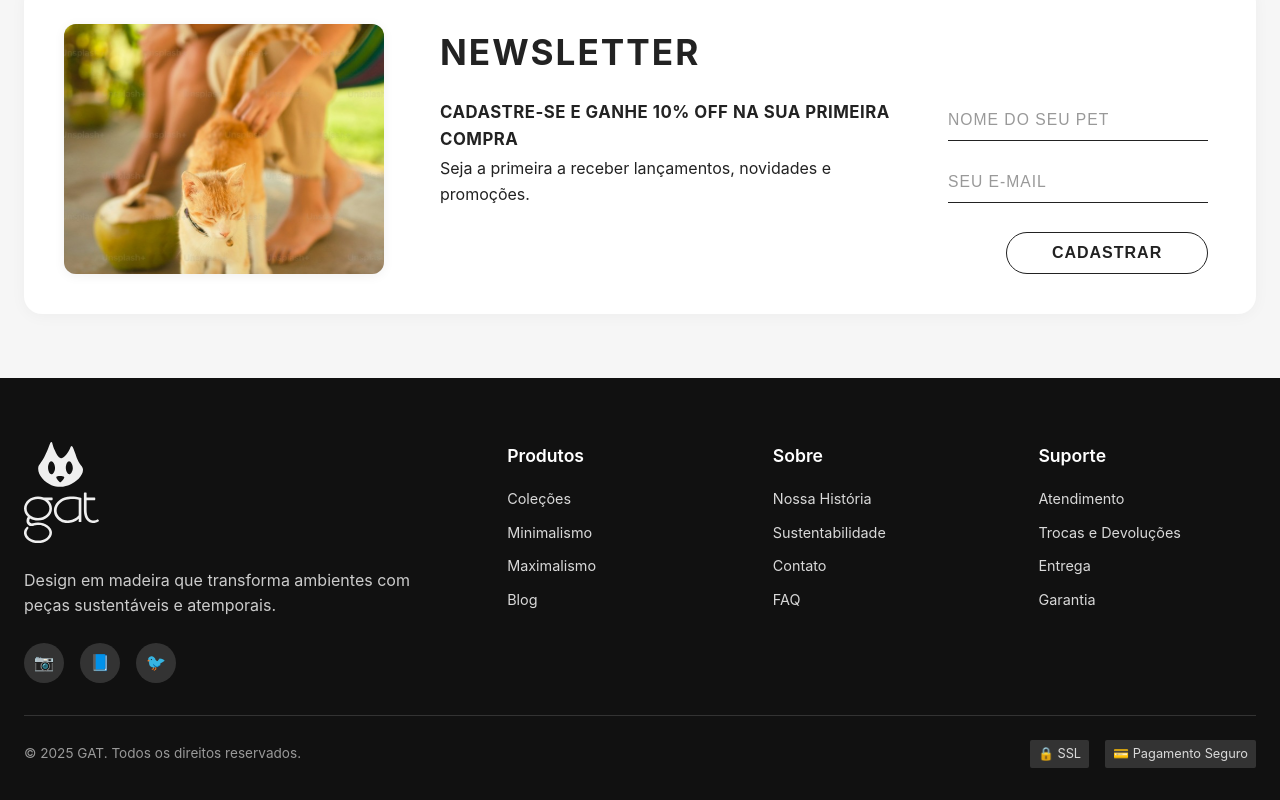
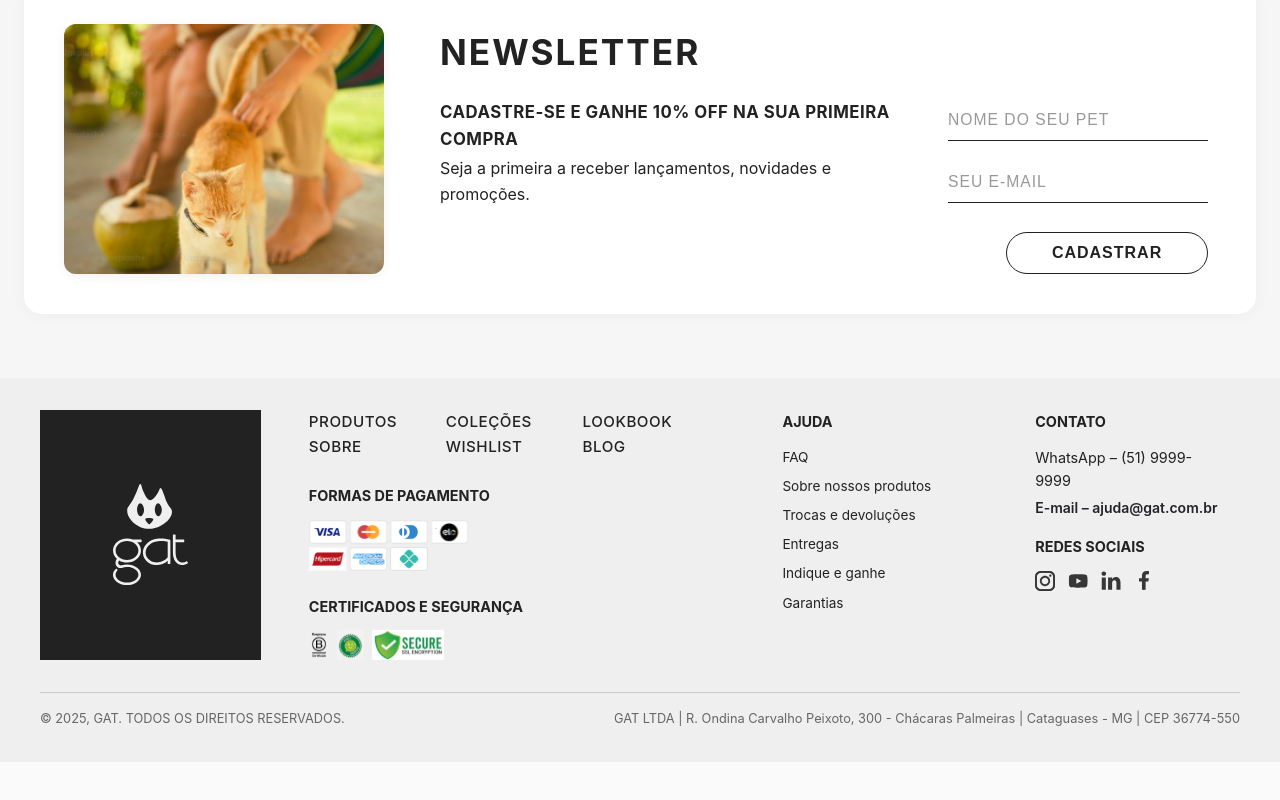
Before and after one commit to joaoluis17/wicomm-teste, a React (Vite) app: page / in a window 1280 px wide. Shown: the part 4804-5604 px from the top of the page. After the commit the page ends 5566 px from the top, so only its background shows below. Built offline with nearby package versions, Linux system fonts and the light colour scheme.

Commit message:
finalizando o footer

```diff
--- a/src/components/Footer.jsx
+++ b/src/components/Footer.jsx
@@ -1,59 +1,91 @@
 import logoWhite from '../assets/logo-white-icon.svg';
+import paymentsImage from '../assets/payments-icon.svg';
+import seloEmpresa from '../assets/enterprise-icon.svg';
+import seloCertificado from '../assets/certificate-icon.svg';
+import seloSeguranca from '../assets/secure-icon.svg';
+import instagramIcon from '../assets/instagram-icon.svg';
+import youtubeIcon from '../assets/youtube-icon.svg';
+import linkedinIcon from '../assets/linkedin-icon.svg';
+import facebookIcon from '../assets/facebook-icon.svg';
 
-export default function Footer(){
+export default function Footer() {
   return (
     <footer className="site-footer-extended">
       <div className="container">
         <div className="footer-grid">
-          <div className="footer-col">
+          {/* Coluna da Logo */}
+          <div className="footer-col footer-col-logo">
             <div className="footer-logo">
               <img src={logoWhite} alt="Logo GAT" />
             </div>
-            <p>Design em madeira que transforma ambientes com peças sustentáveis e atemporais.</p>
-            <div className="footer-social">
-              <a href="#" aria-label="Instagram">📷</a>
-              <a href="#" aria-label="Facebook">📘</a>
-              <a href="#" aria-label="Twitter">🐦</a>
+          </div>
+
+          {/* Coluna com Menu, Pagamentos e Certificados */}
+          <div className="footer-col footer-col-main">
+            {/* Menu de navegação */}
+            <div className="footer-nav-menu">
+              <ul className="footer-nav-links">
+                <li><a href="#">PRODUTOS</a></li>
+                <li><a href="#">COLEÇÕES</a></li>
+                <li><a href="#">LOOKBOOK</a></li>
+                <li><a href="#">SOBRE</a></li>
+                <li><a href="#">WISHLIST</a></li>
+                <li><a href="#">BLOG</a></li>
+              </ul>
+            </div>
+
+            {/* Formas de pagamento e certificados */}
+            <div className="footer-payment-section">
+              <div className="footer-block">
+                <h4>Formas de Pagamento</h4>
+                <div className="footer-payments">
+                  <img src={paymentsImage} alt="Pagamentos" />
+                </div>
+              </div>
+              <div className="footer-block">
+                <h4>Certificados e Segurança</h4>
+                <div className="footer-certificados">
+                  <img src={seloEmpresa} alt="Empresa" />
+                  <img src={seloCertificado} alt="Certificado" />
+                  <img src={seloSeguranca} alt="Segurança" />
+                </div>
+              </div>
             </div>
           </div>
-          <div className="footer-col">
-            <h4>Produtos</h4>
+
+          {/* Coluna de Ajuda */}
+          <div className="footer-col footer-col-ajuda">
+            <h4>Ajuda</h4>
             <ul className="footer-links">
-              <li><a href="#">Coleções</a></li>
-              <li><a href="#">Minimalismo</a></li>
-              <li><a href="#">Maximalismo</a></li>
-              <li><a href="#">Blog</a></li>
+              <li><a href="#">FAQ</a></li>
+              <li><a href="#">Sobre nossos produtos</a></li>
+              <li><a href="#">Trocas e devoluções</a></li>
+              <li><a href="#">Entregas</a></li>
+              <li><a href="#">Indique e ganhe</a></li>
+              <li><a href="#">Garantias</a></li>
             </ul>
           </div>
-          <div className="footer-col">
-            <h4>Sobre</h4>
-            <ul className="footer-links">
-              <li><a href="#">Nossa História</a></li>
-              <li><a href="#">Sustentabilidade</a></li>
-              <li><a href="#">Contato</a></li>
-              <li><a href="#">FAQ</a></li>
-            </ul>
-          </div>
-          <div className="footer-col">
-            <h4>Suporte</h4>
-            <ul className="footer-links">
-              <li><a href="#">Atendimento</a></li>
-              <li><a href="#">Trocas e Devoluções</a></li>
-              <li><a href="#">Entrega</a></li>
-              <li><a href="#">Garantia</a></li>
-            </ul>
+
+          {/* Coluna de Contato */}
+          <div className="footer-col footer-col-contato">
+            <h4>Contato</h4>
+            <p>WhatsApp – (51) 9999-9999</p>
+            <a href='mailto:ajuda@gat.com.br' className='footer-email'>E-mail – ajuda@gat.com.br</a>
+            <h4 className='footer-social-title'>Redes Sociais</h4>
+            <div className="footer-social">
+              <a href="#" aria-label="Instagram"><img src={instagramIcon} alt="Instagram" /></a>
+              <a href="#" aria-label="YouTube"><img src={youtubeIcon} alt="YouTube" /></a>
+              <a href="#" aria-label="LinkedIn"><img src={linkedinIcon} alt="LinkedIn" /></a>
+              <a href="#" aria-label="Facebook"><img src={facebookIcon} alt="Facebook" /></a>
+            </div>
           </div>
         </div>
+
         <div className="footer-bottom">
-          <div className="copyright">
-            <p>© 2025 GAT. Todos os direitos reservados.</p>
-          </div>
-          <div className="footer-badges">
-            <span className="badge-ssl">🔒 SSL</span>
-            <span className="badge-payment">💳 Pagamento Seguro</span>
-          </div>
+          <span>© 2025, GAT. TODOS OS DIREITOS RESERVADOS.</span>
+          <span>GAT LTDA | R. Ondina Carvalho Peixoto, 300 - Chácaras Palmeiras | Cataguases - MG | CEP 36774-550</span>
         </div>
       </div>
     </footer>
-  )
+  );
 }
--- a/src/styles/App.css
+++ b/src/styles/App.css
@@ -1352,217 +1352,225 @@ img {
   border-color: #222;
 }
 
-/* SITE FOOTER */
+/* FOOTER GERAL */
 .site-footer-extended {
-  background: var(--color-primary-alt);
-  color: #d9d9d9;
-  padding: 4rem 0 2rem;
-}
-
+  background-color: #EFEFEF;
+  color: #222;
+  padding: 2rem 1rem;
+  font-size: 0.875rem;
+}
+
+.site-footer-extended .container {
+  max-width: 100%;
+  margin: 0 auto;
+}
+
+/* GRID PRINCIPAL */
 .footer-grid {
   display: grid;
-  grid-template-columns: 2fr 1fr 1fr 1fr;
-  gap: 3rem;
+  grid-template-columns: 1fr 2fr 1fr 1fr;
+  gap: 2rem;
   margin-bottom: 2rem;
 }
 
+.footer-col {
+  padding: 0 1rem;
+}
+
+/* LOGO */
+.footer-col-logo {
+  padding: 0;
+  display: flex;
+  flex-direction: column;
+  justify-content: flex-start;
+}
+
+.footer-logo {
+  background: #222;
+  width: 100%;
+  display: flex;
+  align-items: center;
+  justify-content: center;
+  height: 100%;
+  min-height: 180px;
+}
+
+.footer-logo img {
+  max-width: 100px;
+  height: auto;
+}
+
+/* MENU DE NAVEGAÇÃO */
+.footer-nav-menu {
+  margin-bottom: 1.5rem;
+}
+
+.footer-nav-links {
+  display: grid;
+  grid-template-columns: repeat(3, 1fr);
+  gap: 1px 1px;
+  list-style: none;
+  padding: 0;
+  margin: 0;
+}
+
+.footer-nav-links a {
+  color: #222;
+  text-decoration: none;
+  font-weight: 500;
+  font-size: 0.95rem;
+  text-transform: uppercase;
+  letter-spacing: 0.5px;
+}
+
+.footer-nav-links a:hover {
+  text-decoration: underline;
+}
+
+/* SEÇÃO DE PAGAMENTOS */
+.footer-payment-section {
+  display: flex;
+  flex-direction: column;
+  gap: 1.5rem;
+}
+
+/* TÍTULOS DAS SEÇÕES */
 .footer-col h4 {
-  color: #fff;
-  margin-bottom: 1rem;
-  font-weight: 600;
-  font-size: 1.1rem;
-}
-
-.footer-logo {
-  margin-bottom: 1rem;
-}
-
-.footer-logo .logo-gat {
-  font-size: 2.5rem;
-}
-
-.footer-col p {
-  margin-bottom: 1.5rem;
-  line-height: 1.6;
-  color: #ccc;
-}
-
-.footer-social {
-  display: flex;
-  gap: 1rem;
-}
-
-.footer-social a {
-  display: inline-flex;
-  align-items: center;
-  justify-content: center;
-  width: 40px;
-  height: 40px;
-  background: #333;
-  border-radius: 50%;
-  text-decoration: none;
-  transition: var(--transition);
-}
-
-.footer-social a:hover {
-  background: var(--color-accent);
-  transform: translateY(-2px);
-}
-
+  font-size: 0.9rem;
+  font-weight: bold;
+  margin-bottom: 0.8rem;
+  color: #222;
+  text-transform: uppercase;
+}
+
+/* PAGAMENTOS E CERTIFICADOS */
+.footer-block {
+  margin-bottom: 0;
+}
+
+.footer-payments,
+.footer-certificados {
+  display: flex;
+  gap: 0.5rem;
+  flex-wrap: wrap;
+  justify-content: flex-start;
+}
+
+.footer-payments img {
+  max-width: 100%;
+  height: auto;
+}
+
+.footer-certificados img {
+  max-height: 30px;
+  object-fit: contain;
+}
+
+/* LINKS DE AJUDA */
 .footer-links {
   list-style: none;
   padding: 0;
   margin: 0;
-  display: grid;
-  gap: .5rem;
+}
+
+.footer-links li {
+  margin-bottom: 0.4rem;
 }
 
 .footer-links a {
+  color: #222;
   text-decoration: none;
-  color: #d9d9d9;
-  font-size: .9rem;
-  transition: var(--transition);
+  font-size: 0.85rem;
 }
 
 .footer-links a:hover {
-  color: #fff;
-}
-
+  text-decoration: underline;
+}
+
+/* CONTATO */
+.footer-col-contato p {
+  margin: 0.3rem 0;
+  font-size: 0.9rem;
+}
+
+.footer-email {
+  color: var(--color-primary);
+  font-weight: 600;
+  text-decoration: none;
+}
+
+/* REDES SOCIAIS */
+.footer-social-title {
+  font-size: 0.9rem;
+  font-weight: bold;
+  margin-top: 1rem;
+  color: #222;
+  text-transform: uppercase;
+}
+.footer-social {
+  display: flex;
+  gap: 0.8rem;
+  margin-top: 0.5rem;
+}
+
+.footer-social a img {
+  width: 20px;
+  height: 20px;
+  transition: transform 0.2s;
+}
+
+.footer-social a:hover img {
+  transform: scale(1.1);
+}
+
+/* RODAPÉ INFERIOR */
 .footer-bottom {
-  border-top: 1px solid #333;
-  padding-top: 1.5rem;
+  border-top: 1px solid #ccc;
+  padding-top: 1rem;
   display: flex;
   justify-content: space-between;
   align-items: center;
-}
-
-.copyright p {
-  font-size: .85rem;
-  color: #999;
-}
-
-.footer-badges {
-  display: flex;
-  gap: 1rem;
-  font-size: .8rem;
-}
-
-.footer-badges span {
-  background: #333;
-  padding: .25rem .5rem;
-  border-radius: var(--radius-xs);
-}
-
-/* RESPONSIVE DESIGN */
-@media (max-width: 980px) {
-  .newsletter-content {
-    grid-template-columns: 1fr;
-    text-align: center;
-    padding: 2rem 1rem;
-  }
-  .newsletter-content img {
-    margin: 0 auto 1.5rem auto;
-    max-width: 320px;
-    width: 100%;
-  }
-  .newsletter-divider {
-    flex-direction: column;
+  flex-wrap: wrap;
+  gap: 0.5rem;
+  font-size: 0.8rem;
+}
+
+.footer-bottom span {
+  color: #666;
+}
+
+/* RESPONSIVIDADE */
+@media (max-width: 992px) {
+  .footer-grid {
+    grid-template-columns: 1fr 1fr;
     gap: 1.5rem;
-    align-items: center;
-  }
-  .newsletter-form {
-    align-items: center;
-    min-width: 0;
-  }
-  .newsletter-form input {
-    width: 100%;
-    min-width: 0;
-  }
-  .newsletter-title {
-    font-size: 1.5rem;
-  }
-}
-@media (max-width: 980px) {
-  .hero__grid,
-  .hotspots-grid,
-  .dual-media-grid {
-    grid-template-columns: 1fr;
-    gap: 2rem;
-  }
-
-  .banners__grid {
-    grid-template-columns: 1fr;
-  }
-
-  .product-grid {
+  }
+
+  .footer-nav-links {
     grid-template-columns: repeat(2, 1fr);
   }
-
-  .footer-grid {
-    grid-template-columns: repeat(2, 1fr);
-  }
-
-  .gallery__strip {
-    grid-template-columns: repeat(3, 1fr);
-  }
-
-  .hero__content h1 {
-    font-size: 2.5rem;
-  }
-
-  .newsletter-content {
-    grid-template-columns: 1fr;
-    text-align: center;
-  }
-
-  .newsletter-form {
-    justify-content: center;
-  }
-
-  .header__nav {
-    display: none;
-  }
-
-  .header__search {
-    width: 140px;
-  }
-
-  .header__search input {
-    width: 100px;
-  }
-}
-
-@media (max-width: 640px) {
-  .container {
-    width: calc(100% - 2rem);
-  }
-
-  .product-grid,
-  .gallery__strip {
-    grid-template-columns: repeat(2, 1fr);
-  }
-
+}
+
+@media (max-width: 768px) {
   .footer-grid {
     grid-template-columns: 1fr;
   }
 
-  .hero__content h1 {
-    font-size: 2rem;
-  }
-
-  .section-head {
-    flex-direction: column;
-    align-items: flex-start;
-    gap: .5rem;
+  .footer-nav-links {
+    grid-template-columns: repeat(3, 1fr);
   }
 
   .footer-bottom {
     flex-direction: column;
-    gap: 1rem;
     text-align: center;
   }
 }
 
+@media (max-width: 576px) {
+  .footer-nav-links {
+    grid-template-columns: repeat(2, 1fr);
+  }
+}
 /* HEADER */
 
 .header {
```
Also changed, not shown: src/assets/certificate-icon.svg (renamed from src/assets/opinion-icon.svg).
